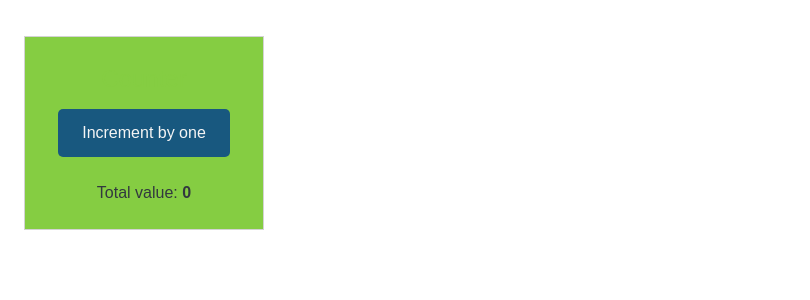
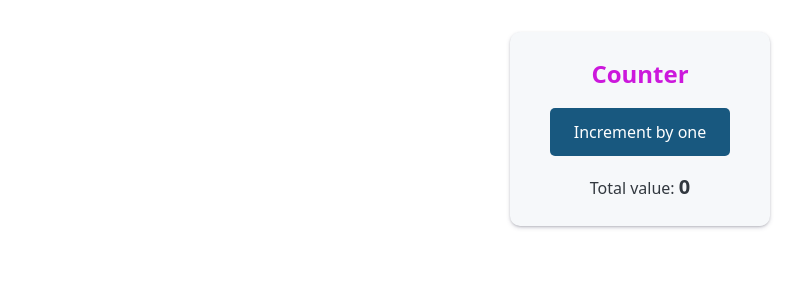
Before and after one commit to camidev43/proyecto-libreria, a React (Vite) app: page / in a window 1280 px wide. Shown: the top 300 px of the page, without its empty margins (0-810 px from the left). Built offline with nearby package versions, Linux system fonts and the light colour scheme.

Commit message:
Feat: Mejora el estilo de los componentes de contador y actualiza las variables CSS para una mejor coherencia visual

```diff
--- a/src/env/App/index.css
+++ b/src/env/App/index.css
@@ -1,6 +1,6 @@
 :root {
     --brand-primary-base: hsl(203deg 80% 35%);
-    --brand-secondary-base: hsl(91deg 58% 53%);
+    --brand-secondary-base: hsl(295deg 80% 48%);
     --brand-1: color-mix(in hsl, var(--brand-primary-base) 90%, white 10%);
     --brand-2: color-mix(in hsl, var(--brand-primary-base) 75%, white 25%);
     --brand-3: color-mix(in hsl, var(--brand-primary-base) 60%, white 40%);
@@ -342,6 +342,41 @@
     }
 }
 
+[data-theme="dark"] {
+    --base: var(--gray-9);
+    --brand-primary: var(--brand-4);
+    --brand-secondary: var(--brand-4-secondary);
+    --color-primary-text: var(--gray-2);
+    --color-secondary-text: var(--gray-3);
+    --color-placeholder: var(--gray-4);
+    --surface-first: var(--gray-8);
+    --surface-second: var(--gray-7);
+    --surface-third: var(--gray-6);
+    --surface-fourth: var(--gray-5);
+    --surface-fifth: var(--gray-4);
+    --system-warning-color: var(--color-add-orange-3);
+    --system-error-color: var(--color-add-red-3);
+    --system-info-color: var(--color-add-blue-3);
+    --system-success-color: var(--color-add-green-3);
+    --system-disabled-color: var(--gray-9);
+    --background-modals: #0000003f;
+    --shadow-1: 0px 2px 5px -1px rgb(50 50 93 / 25%), 0px 1px 3px -1px rgb(0 0 0 / 30%);
+    --shadow-2: 0px 2px 8px 0px rgb(99 99 99 / 20%);
+    --shadow-3: 0px 1px 4px rgb(0 0 0 / 16%);
+    --shadow-4: 1.95px 1.95px 2.6px rgb(0 0 0 / 15%);
+    --shadow-5: 0px 8px 24px rgb(149 157 165 / 20%);
+    --shadow-6:
+        inset 0px 1px 1px 0px rgb(255 255 255 / 10%), 0px 50px 100px -20px rgb(50 50 93 / 25%),
+        0px 30px 60px -30px rgb(0 0 0 / 30%);
+    --inner-shadow-0: inset 0 0 0 1px hsl(var(--shadow-light) / calc(var(--shadow-strength-light) + 9%));
+    --inner-shadow-1: inset 0 1px 2px 0 hsl(var(--shadow-light) / calc(var(--shadow-strength-light) + 9%));
+    --inner-shadow-2: inset 0 1px 4px 0 hsl(var(--shadow-light) / calc(var(--shadow-strength-light) + 9%));
+    --inner-shadow-3: inset 0 2px 8px 0 hsl(var(--shadow-light) / calc(var(--shadow-strength-light) + 9%));
+    --inner-shadow-4: inset 0 2px 14px 0 hsl(var(--shadow-light) / calc(var(--shadow-strength-light) + 9%));
+
+    color-scheme: light dark;
+}
+
 *,
 *::before,
 *::after {
--- a/src/lib/CounterDemo/Counter.module.css
+++ b/src/lib/CounterDemo/Counter.module.css
@@ -1,34 +1,50 @@
 .counter {
-    background: var(--brand-secondary);
-    border: 1px solid lightgray;
-    font-family: sans-serif;
-    margin: 36px 24px;
-    padding: 24px;
+    background: var(--surface-first);
+    border-radius: var(--radius-3);
+    box-shadow: var(--shadow-1);
+    color: var(--color-primary-text);
+    margin: 2rem auto;
+    padding: 1.5rem;
     text-align: center;
-    width: 240px;
+    transition:
+        background 0.3s ease,
+        color 0.3s ease,
+        box-shadow 0.3s ease;
+    width: 260px;
 }
 
 .header {
     color: var(--brand-secondary);
-    font-size: 24px;
-    font-weight: normal;
-    margin: 0 0 12px;
+    font-size: 1.5rem;
+    margin-bottom: 1rem;
 }
 
 .button {
     background: var(--brand-primary);
     border: none;
-    border-radius: 5px;
-    color: whitesmoke;
+    border-radius: var(--radius-2);
+    color: var(--base);
     cursor: pointer;
-    display: block;
-    font-size: 16px;
-    margin: 0 auto 24px;
-    padding: 12px 24px;
+    font-size: 1rem;
+    margin-bottom: 1rem;
+    padding: 0.75rem 1.5rem;
+    transition:
+        transform 0.2s ease,
+        background 0.3s ease;
+}
+
+.button:hover {
+    background: var(--brand-7);
+    transform: translateY(-2px);
 }
 
 .button:active {
-    left: 1px;
-    position: relative;
-    top: 1px;
+    background: var(--brand-8);
+    transform: translateY(0);
 }
+
+.counter div strong {
+    display: inline-block;
+    font-size: 1.25rem;
+    font-weight: var(--font-semibold);
+}
```
Also changed, not shown: 1 other file (tests, documents, lock files or other folders).
